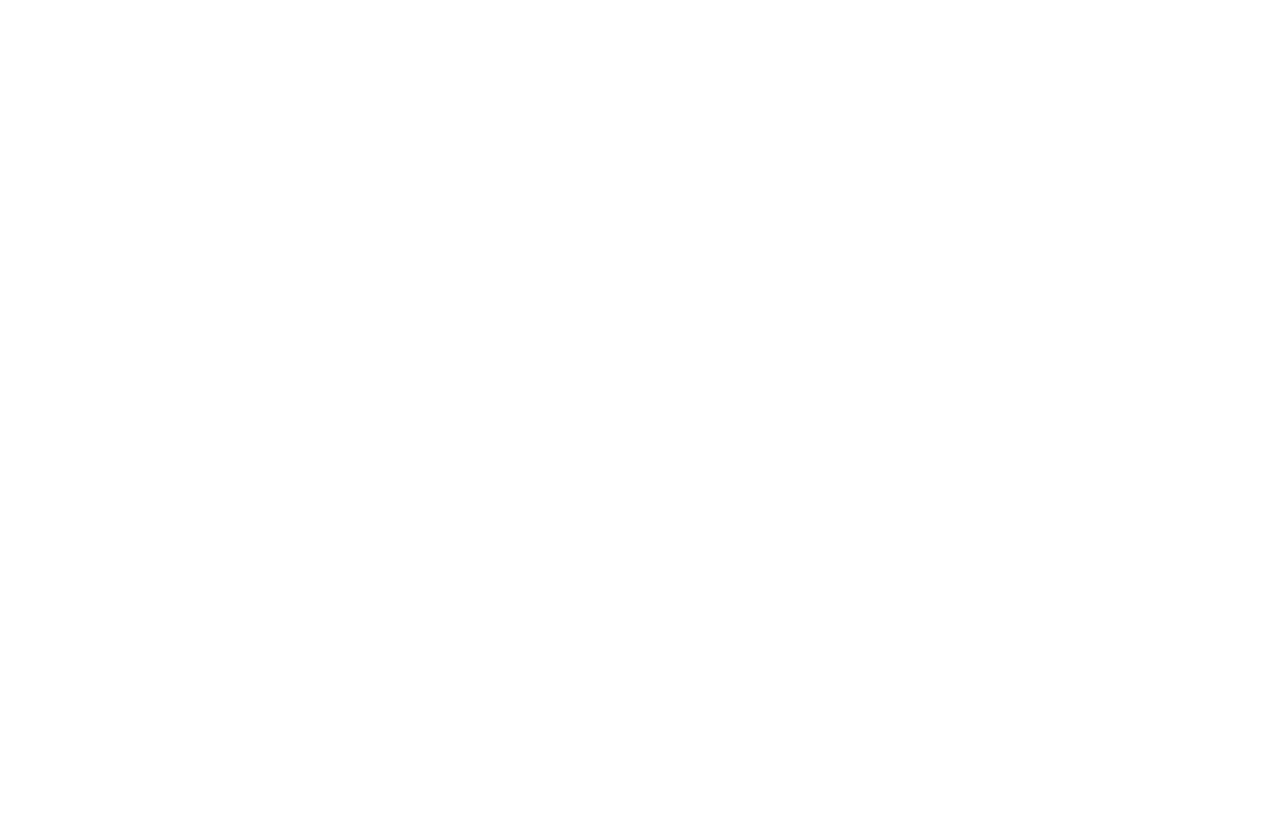
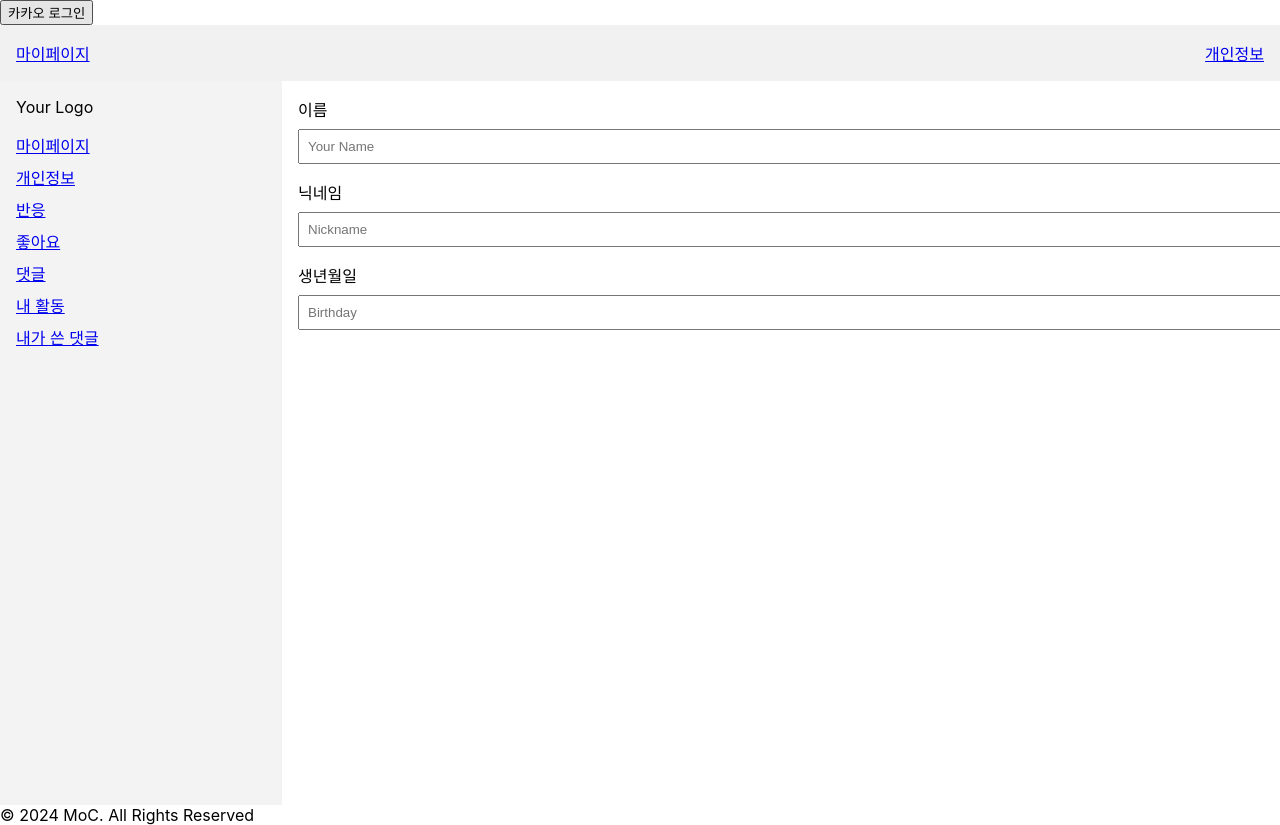
Before and after one commit to LeLu815/moc-front, a React (Create React App) app: page /mypage in a window 1280 px wide. Before the commit this address had no page. Before the commit the page ends 800 px from the top, so only its background shows below. Built offline with nearby package versions, Linux system fonts and the light colour scheme.

Commit message:
FEAT:개인정보 페이지(미완)

```diff
--- a/src/App.js
+++ b/src/App.js
@@ -10,6 +10,7 @@
 import { defaultLoader } from './util/auth';
 import Write from './components/write';
 import MainPage from './components/MainPage';
+import MyPage from './components/MyPage';
 
 // Create a query client instance
 const queryClient = new QueryClient();
@@ -40,6 +41,10 @@
       {
         path: "mainpage",
         element: <MainPage />
+      },
+      {
+        path: "mypage",
+        element: <MyPage />
       }
     ],
   },
--- /dev/null
+++ b/src/components/MyPage.js
@@ -0,0 +1,51 @@
+import React from 'react';
+import classes from './MyPage.module.css';
+
+
+function MyPage() {
+  return (
+    <div className={classes.container}>
+      <header className={classes.topNav}>
+        {/* You can replace these with your actual navigation links */}
+        <a href="#home">마이페이지</a>
+        <a href="#info">개인정보</a>
+      </header>
+
+      <div className={classes.content}>
+        <aside className={classes.sidebar}>
+          {/* Replace with your actual logo and menu options */}
+          <div className={classes.logo}>Your Logo</div>
+          <nav className={classes.menu}>
+            <a href="#profile">마이페이지</a>
+            <a href="#info">개인정보</a>
+            <a href="#reaction">반응</a>
+            <a href="#like">좋아요</a>
+            <a href="#reply">댓글</a>
+            <a href="myactivity">내 활동</a>
+            <a href="myreply">내가 쓴 댓글</a>
+          </nav>
+        </aside>
+
+        <main className={classes.mainContent}>
+          <div className={classes.inputgroup}>
+            <label>이름</label>
+            <input type="text" placeholder="Your Name" />
+          </div>
+          <div className={classes.inputgroup}>
+            <label>닉네임</label>
+            <input type="text" placeholder="Nickname" />
+          </div>
+          <div className={classes.inputgroup}>
+            <label>생년월일</label>
+            <input type="text" placeholder="Birthday" />
+          </div>
+          {/* Add more input fields as needed */}
+        </main>
+      </div>
+
+      <footer className="footer">© 2024 MoC. All Rights Reserved</footer>
+    </div>
+  );
+}
+
+export default MyPage;
--- /dev/null
+++ b/src/components/MyPage.module.css
@@ -0,0 +1,67 @@
+.container {
+    display: flex;
+    flex-direction: column;
+    height: 100vh;
+  }
+
+  .topNav {
+    display: flex;
+    justify-content: space-between;
+    background: #f1f1f1;
+    padding: 1rem;
+    /* Add your own styles */
+  }
+
+  .content {
+    display: flex;
+    flex: 1;
+    flex-direction: row;
+    justify-content: flex-end;
+  }
+
+  .sidebar {
+    width: 250px;
+    background: #f3f3f3;
+    padding: 1rem;
+    /* Add your own styles */
+  }
+
+
+  .menu {
+    margin-top: 1rem;
+    /* Add your own styles for the menu */
+  }
+
+  .menu a {
+    display: block;
+    margin-bottom: 0.5rem;
+    /* Add your own styles for the menu links */
+  }
+
+  .mainContent {
+    flex: 1;
+    padding: 1rem;
+  }
+
+  .inputgroup {
+    margin-bottom: 1rem;
+  }
+
+  .inputgroup label {
+    display: block;
+    margin-bottom: 0.5rem;
+    /* Add your own styles for the label */
+  }
+
+  .inputgroup input {
+    width: 100%;
+    padding: 0.5rem;
+    /* Add your own styles for the input */
+  }
+
+  .footer {
+    background: #f1f1f1;
+    padding: 1rem;
+    text-align: center;
+    /* Add your own styles */
+  }
--- a/src/pages/Home.js
+++ b/src/pages/Home.js
@@ -10,6 +10,7 @@
       <p>여기는 Moc 페이지 입니다.</p>
       <Link to="/write">write 페이지 가기!</Link>
       <Link to="/MainPage"> main page 로 이동하기</Link>
+      <Link to="/MyPage">   개인 정보 확인하기   </Link>
     </>
   );
 };
```
